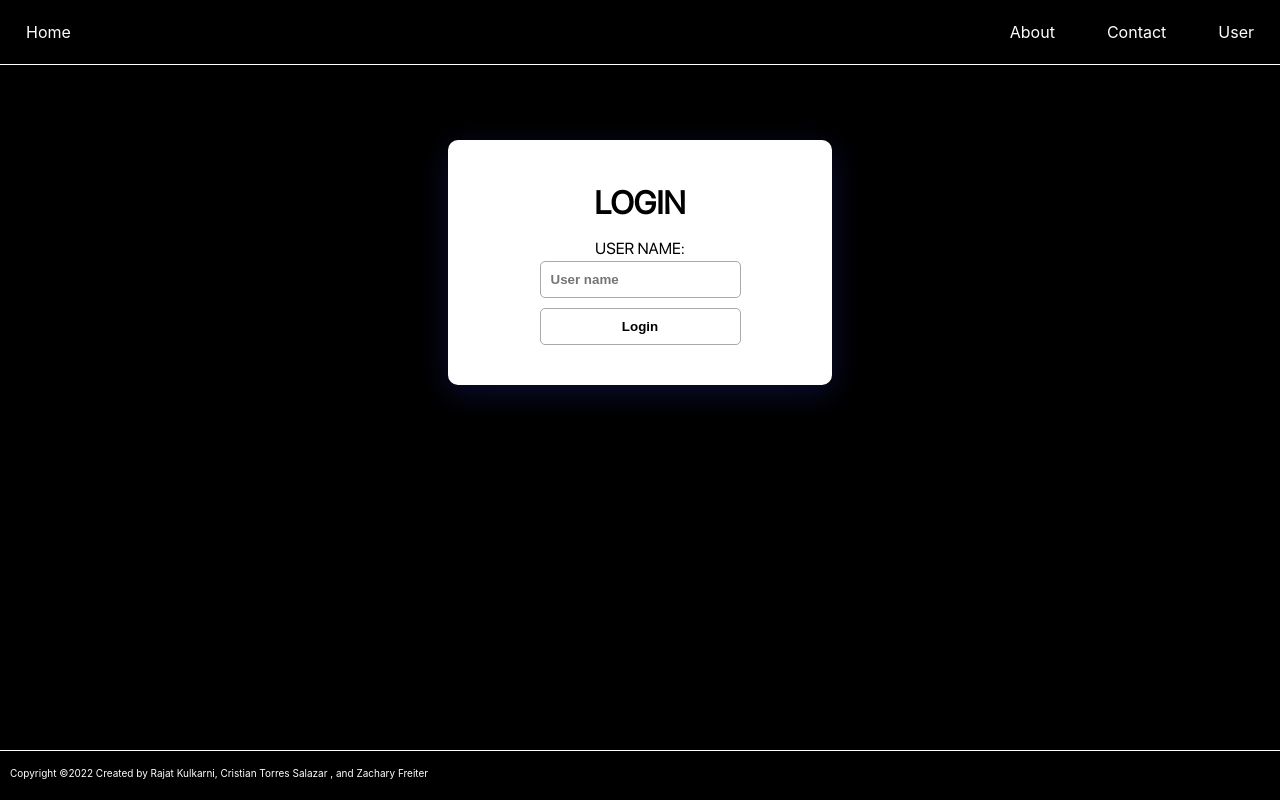
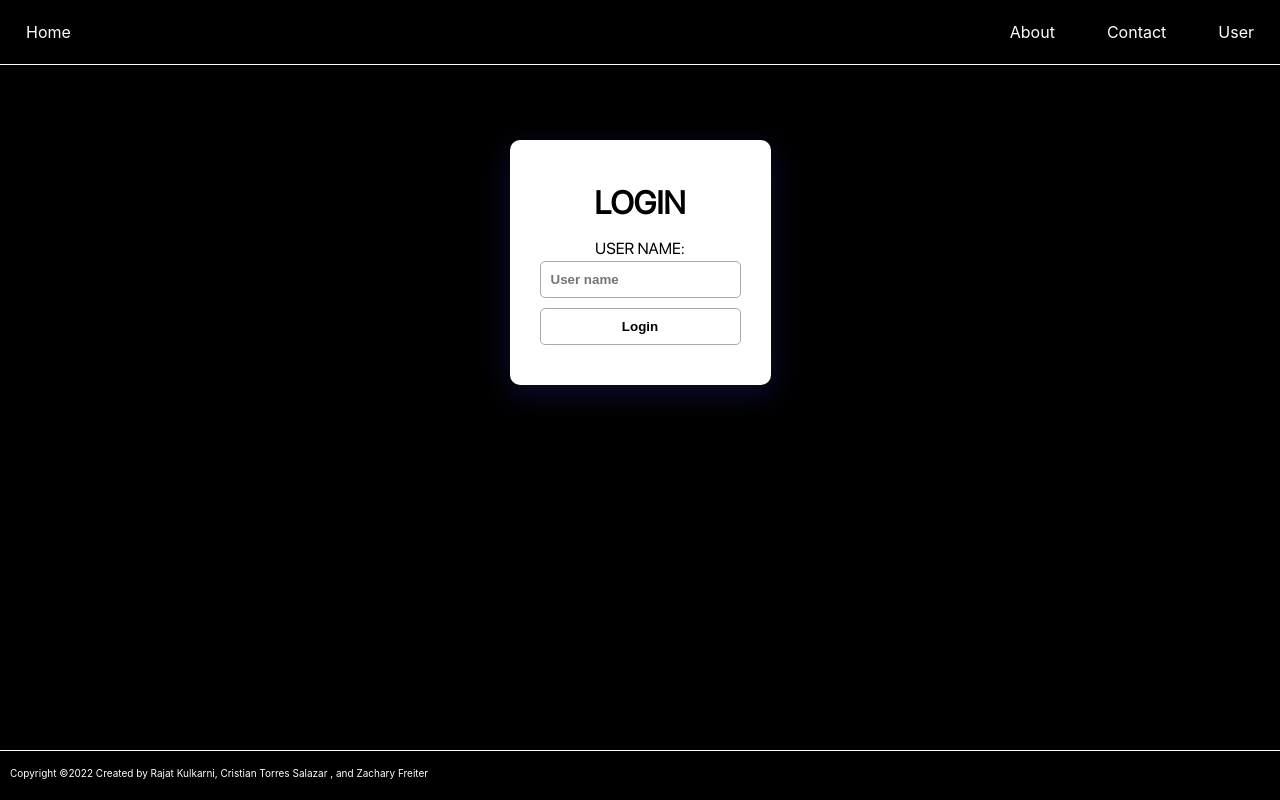
Before and after one commit to rk-pdx/Full-Stack-FInal-Project, a React app in the folder client/: page /login in a window 1280 px wide. Built offline with nearby package versions, Linux system fonts and the light colour scheme; the HTML template or start-up script is replaced by a standard one.

Commit message:
Update user.css

```diff
--- a/client/src/user.css
+++ b/client/src/user.css
@@ -48,7 +48,7 @@ a.ex2:hover {
   align-items: center;
   flex-direction: column;
   height: fit-content;
-  width: 30vw;
+  width: fit-content;
   margin: 40px auto;
   padding: 30px;
   background: rgba(255, 255, 255, 0.15);
```
